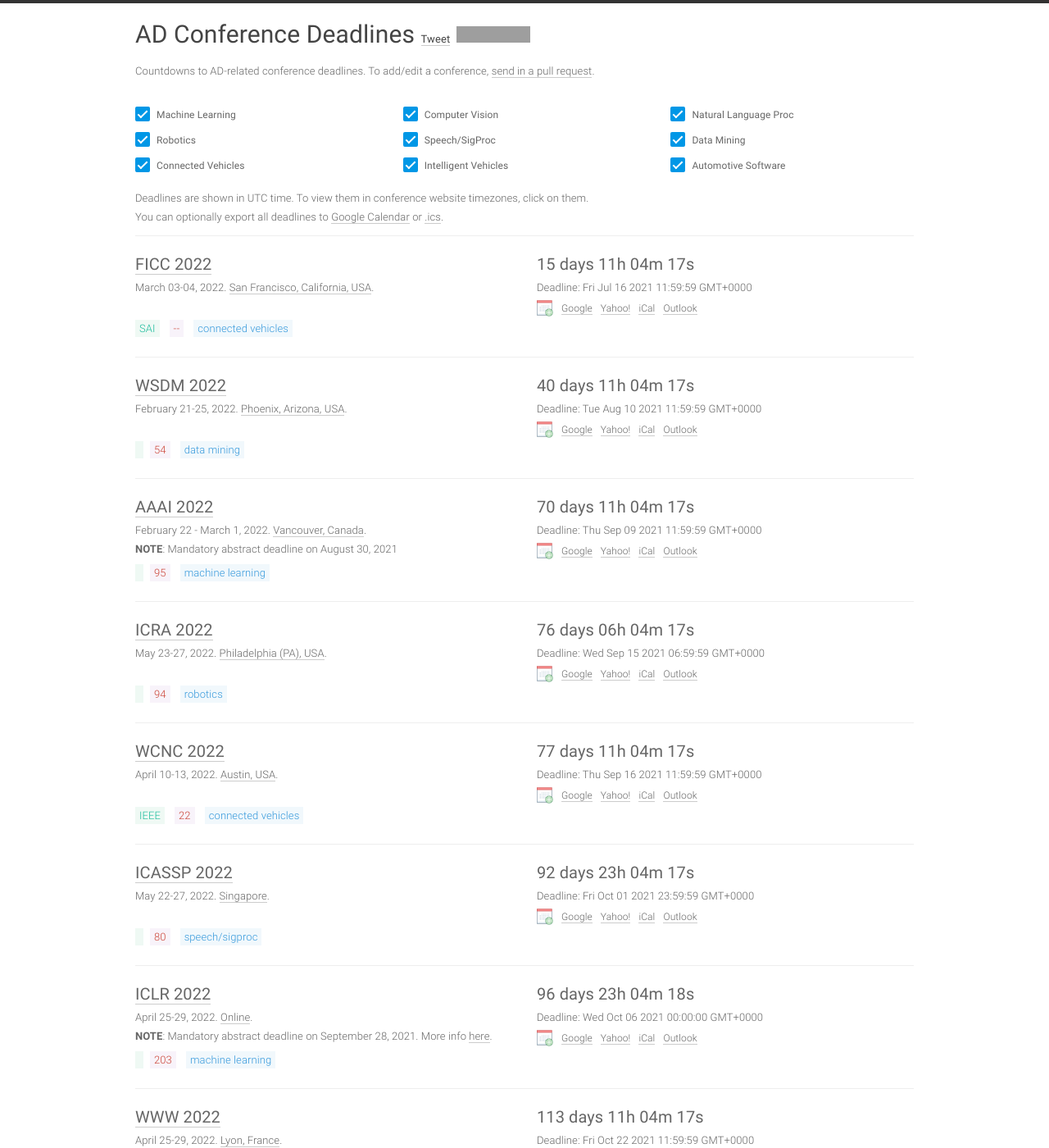
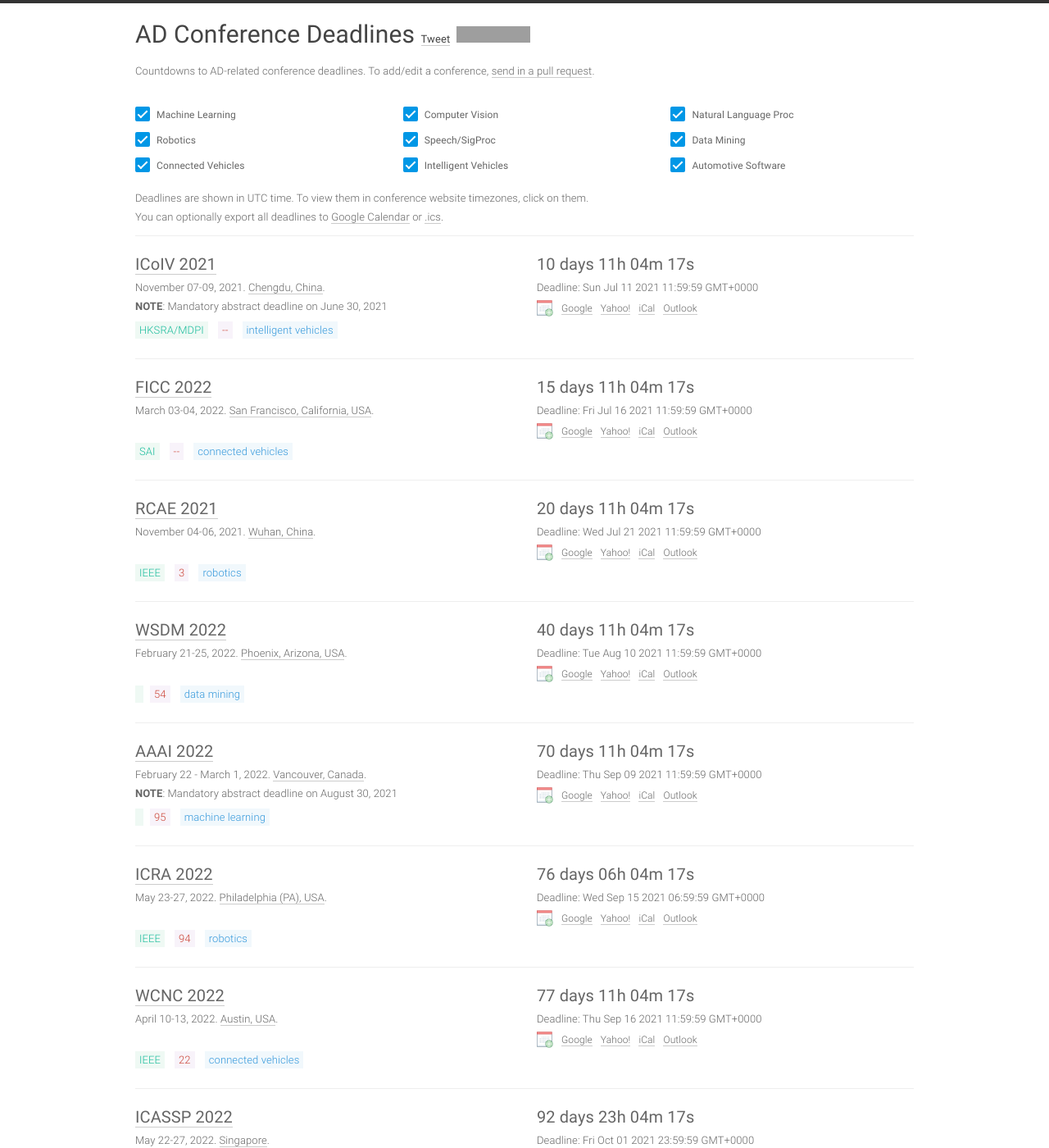
Before and after one commit to paperswithcode/ai-deadlines, a Jekyll site: the page built from index.html, in a window 1280 px wide and 1400 px high. Shown: the whole window at 82% size. Built offline with Jekyll 4.4.1, drawn with Linux system fonts in a browser that asks for light colours; comment, search, counter and statistics services are not loaded; some of the changed text lies outside the part shown; grey boxes are pictures that could not be loaded.

Commit message:
Update conferences.yml

```diff
--- a/_data/conferences.yml
+++ b/_data/conferences.yml
@@ -1,4 +1,58 @@
 ---
+- title: ICARCV
+  long:  International Conference on Control, Automation, Robotics and Vision
+  hindex: 13
+  year: 2020
+  id: icarcv2020
+  link: https://www.icarcv.sg/
+  deadline: '2020-06-30 23:59:59'
+  timezone: UTC-12
+  date: December 13-15, 2020
+  place: Shenzhen, China
+  sub: RO
+  host: IEEE
+
+- title: RCAE
+  long:  Conference on Robotics, Control and Automation Engineering
+  hindex: 3
+  year: 2021
+  id: rcae21
+  link: http://www.rcae.net/
+  deadline: '2021-07-20 23:59:59'
+  timezone: UTC-12
+  date: November 04-06, 2021
+  place: Wuhan, China
+  sub: RO
+  host: IEEE
+
+- title: ICCAR (Deadline approximated)
+  long:  INTERNATIONAL CONFERENCE ON CONTROL, AUTOMATION AND ROBOTICS
+  hindex: 14
+  year: 2022
+  id: iccar22
+  link: http://www.iccar.org/index.html
+  deadline: '2022-03-10 23:59:59'
+  timezone: UTC-12
+  date: ???
+  place: ???
+  sub: RO
+  host: IEEE
+
+- title: ICoIV
+  long: International Conference on Intelligent Vehicles
+  hindex: --
+  year: 2021
+  id: icoiv21
+  link: http://www.icoiv.org/
+  deadline: '2021-07-10 23:59:59'
+  timezone: UTC-12
+  date: November 07-09, 2021
+  place: Chengdu, China
+  sub: IV
+  host: HKSRA/MDPI
+  abstract_deadline: '2021-06-30 23:59:59'
+  note: '<b>NOTE</b>: Mandatory abstract deadline on June 30, 2021'
+
 
 - title: ICSA (Deadline approximated)
   long: INTERNATIONAL CONFERENCE ON SOFTWARE ARCHITECTURE
@@ -77,6 +131,7 @@
   note: '<b>NOTE</b>: Mandatory abstract deadline on August 30, 2021'
 
 - title: ICRA
+  long: International Conference on Robotics and Automation
   hindex: 94
   year: 2022
   id: icra22
@@ -86,6 +141,7 @@
   date: May 23-27, 2022
   place: Philadelphia (PA), USA
   sub: RO
+  host: IEEE
 
 - title: ICASSP
   hindex: 80
```
